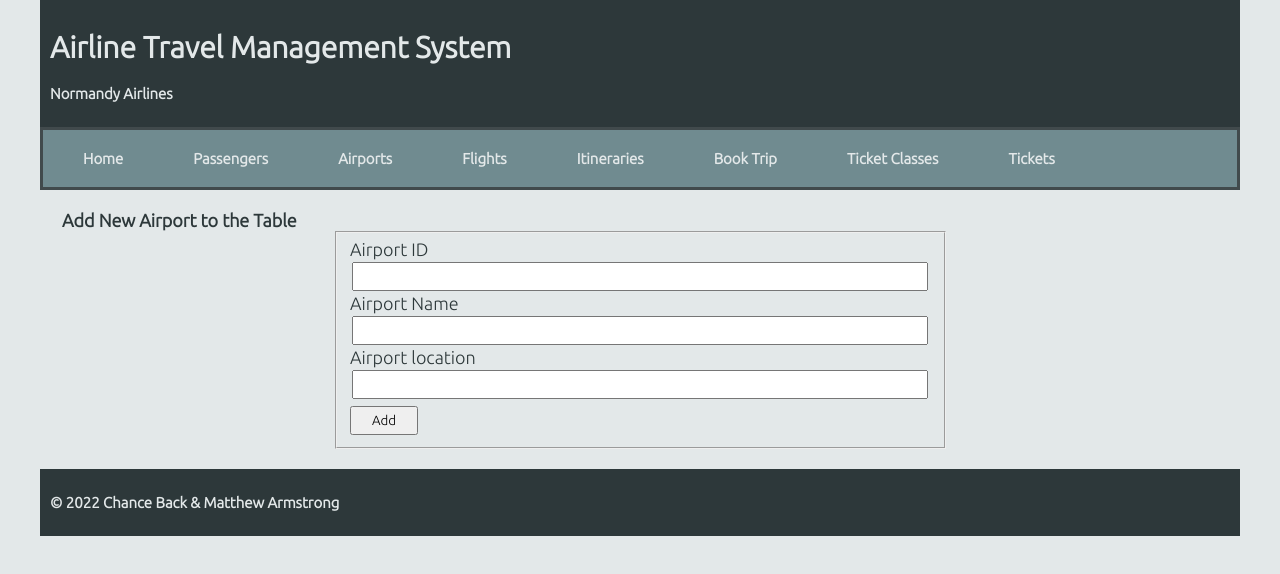
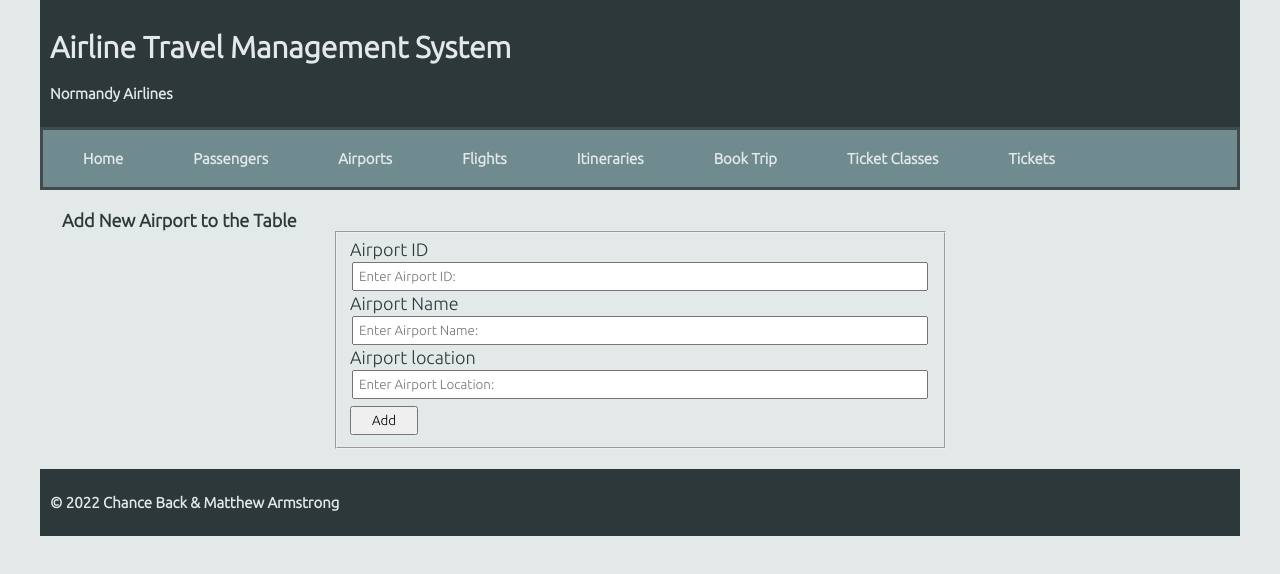
Before and after one commit to chanceback/Airline-Travel-Management-System, a React (Create React App) app in the folder project/p-frontend/: page /airports-add in a window 1280 px wide. Shown: the top 574 px of the page. Built offline with nearby package versions, Linux system fonts and the light colour scheme.

Commit message:
Update CreateAirportsPage.js

```diff
--- a/project/p-frontend/src/pages/CreateAirportsPage.js
+++ b/project/p-frontend/src/pages/CreateAirportsPage.js
@@ -36,24 +36,33 @@ function CreateAirportsPage() {
             <fieldset class="fields">
                 <label for="airport_id"> Airport ID </label>
                 <input
-                    type="text"
+                    type="airport_id"
                     name="airport_id"
+                    placeholder="Enter Airport ID:"
+                    pattern="[a-zA-Z]+"
+                    required
                     value={airport_id}
                     onChange={e => setAirport_id(e.target.value)}
                     id="airport_id" />
 
                 <label> Airport Name </label>
                 <input
-                    type="text"
+                    type="airport_name"
                     name="airport_name"
+                    placeholder="Enter Airport Name:"
+                    pattern="^[a-zA-Z \s]+$"
+                    required
                     value={airport_name}
                     onChange={e => setAirport_name(e.target.value)}
                     id="airport_name" />
 
                 <label> Airport location </label>
                 <input
-                    type="text"
+                    type="airport_location"
                     name="airport_location"
+                    placeholder="Enter Airport Location:"
+                    pattern="^[a-zA-Z \s]+$"
+                    required
                     value={airport_location}
                     onChange={e => setAirport_location(e.target.value)}
                     id="airport_location" />
```
